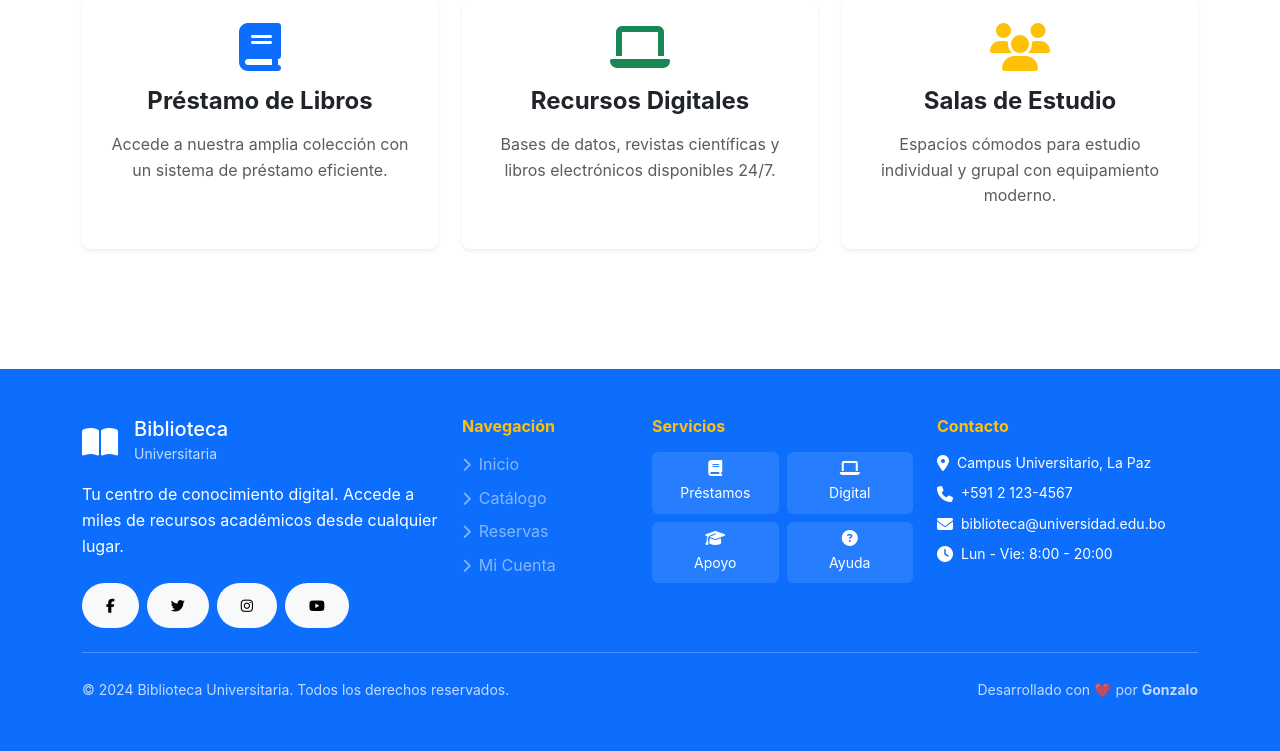
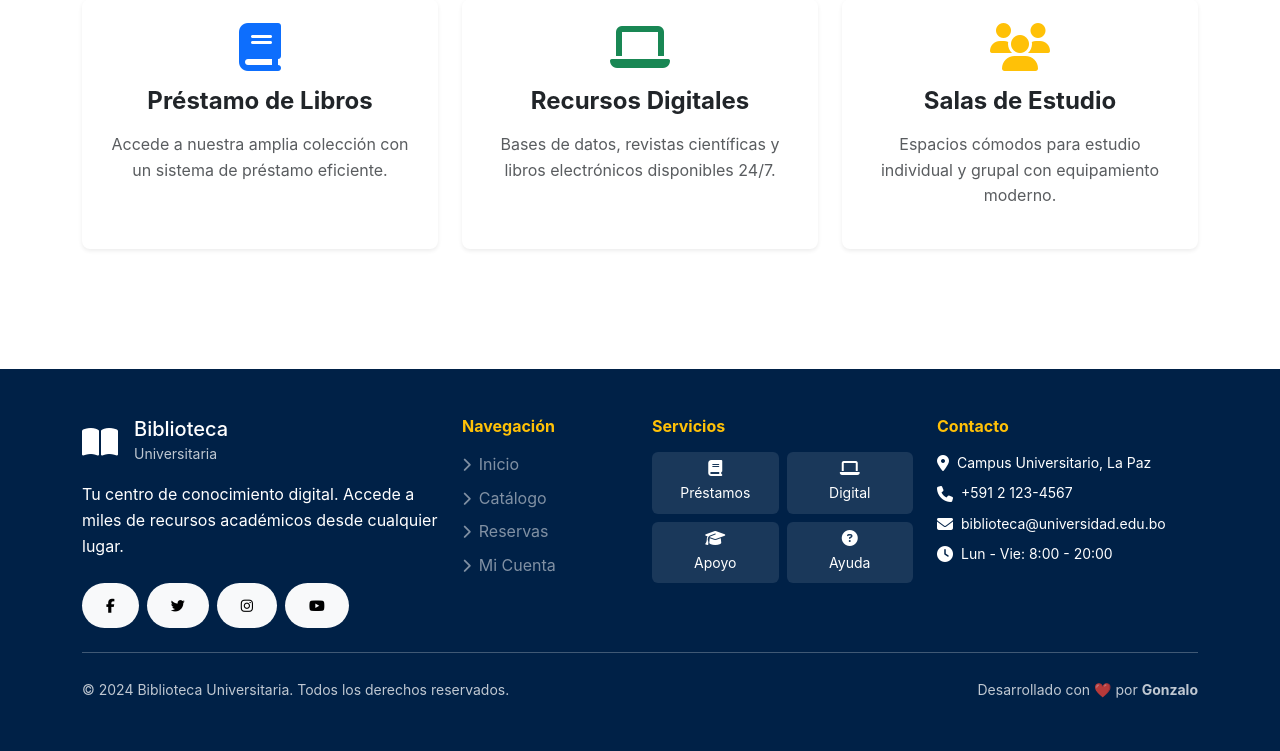
Before and after one commit to g0nz4100/Proyecto_BD_Biblioteca, a Django app: page / in a window 1280 px wide. Shown: the part 1210-1961 px from the top of the page. Run offline with Django 5.2, Linux system fonts and the light colour scheme.

Commit message:
pagina inicial lista

```diff
--- a/templates/base/base.html
+++ b/templates/base/base.html
@@ -23,7 +23,7 @@
 
 <body>
     <!-- Navbar -->
-    <nav class="navbar navbar-expand-lg navbar-dark bg-primary">
+    <nav class="navbar navbar-expand-lg navbar-dark" style="background-color: #002147;">
         <div class="container">
             <a class="navbar-brand fw-bold" href="{% url 'core:home' %}">
                 <i class="fas fa-book-open me-2"></i>
@@ -62,7 +62,7 @@
     </main>
 
     <!-- Footer -->
-    <footer class="bg-primary text-white py-5 mt-5">
+    <footer class="text-white py-5 mt-5" style="background-color: #002147;">
         <div class="container">
             <div class="row g-4">
                 <div class="col-lg-4 col-md-6">
```
